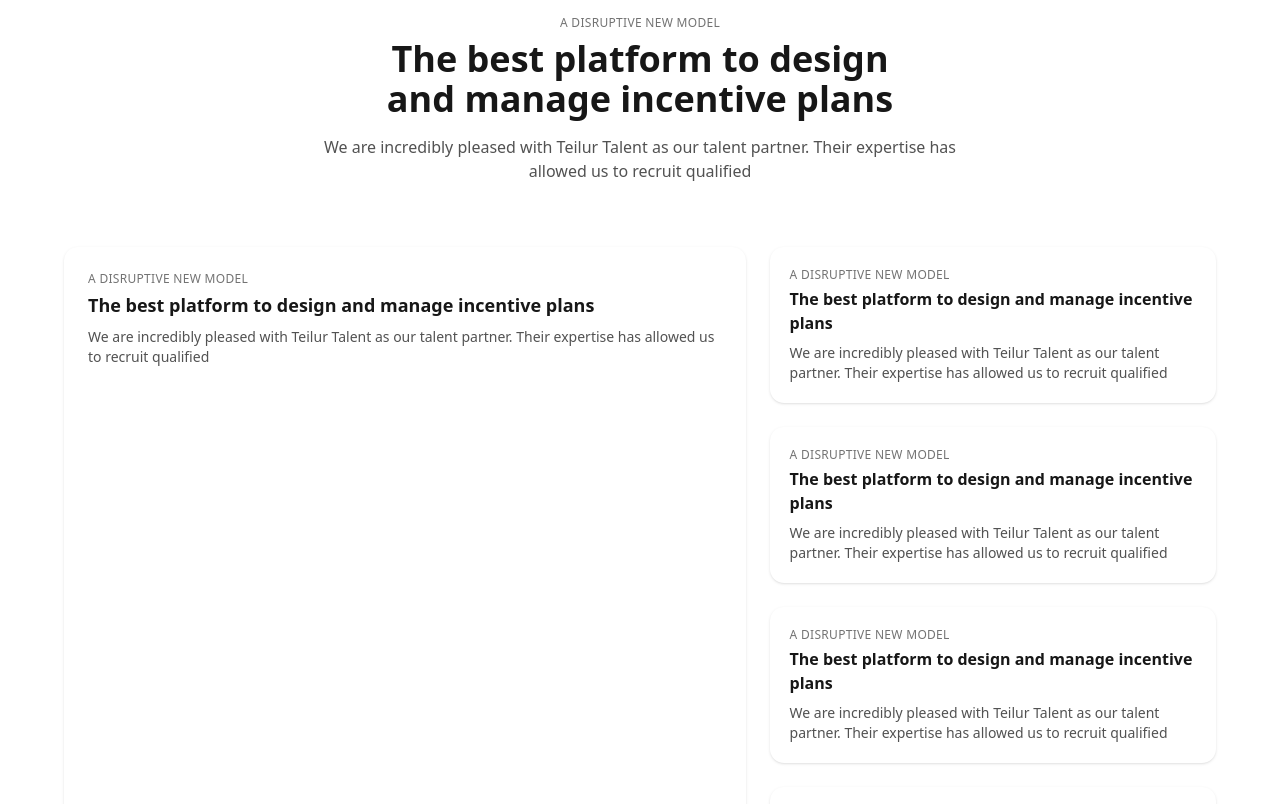
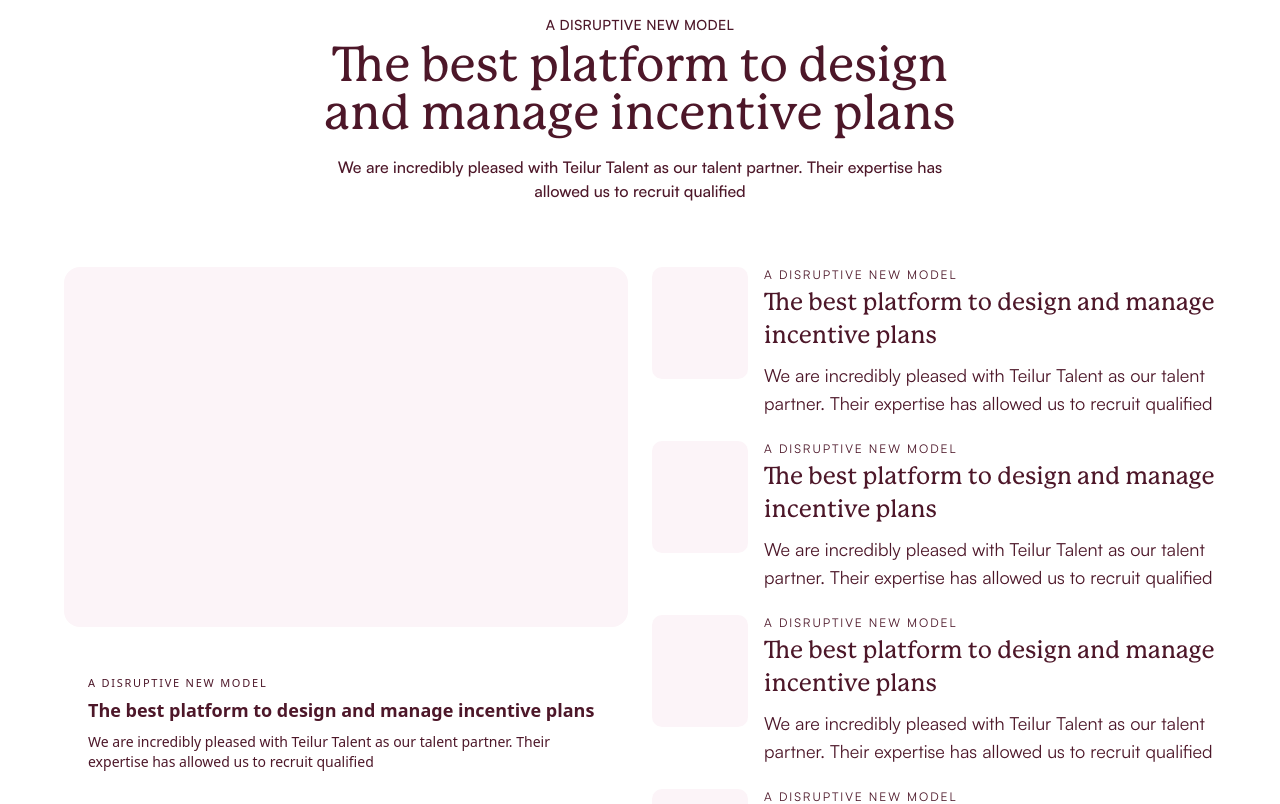
Before and after one commit to neuronhire/front-neuron-hire, a Next.js app: page / in a window 1280 px wide. Shown: the part 4920-5724 px from the top of the page. Built offline with nearby package versions, Linux system fonts and the light colour scheme.

Commit message:
refactor: improve layout and styling of TestimonialsSection for better readability and consistency

```diff
--- a/components/home/testimonial-section.tsx
+++ b/components/home/testimonial-section.tsx
@@ -1,6 +1,6 @@
 "use client";
 
-const testimonials = Array.from({ length: 5 }, (_, i) => ({
+const testimonials = Array.from({ length: 5 }, () => ({
   title: "The best platform to design and manage incentive plans",
   description:
     "We are incredibly pleased with Teilur Talent as our talent partner. Their expertise has allowed us to recruit qualified",
@@ -8,49 +8,62 @@ const testimonials = Array.from({ length: 5 }, (_, i) => ({
 }));
 
 export function TestimonialsSection() {
+  const [first, ...rest] = testimonials;
+
   return (
     <section className="py-24 px-6">
       <div className="max-w-6xl mx-auto">
         <div className="text-center max-w-3xl mx-auto mb-16">
-          <p className="text-xs uppercase tracking-wide text-neutral-500 mb-2">
+          <p className="text-sm uppercase font-medium tracking-wide text-neuronhire-red-lines mb-2 body-satoshi">
             A DISRUPTIVE NEW MODEL
           </p>
-          <h2 className="text-3xl md:text-4xl font-bold text-neutral-900 mb-4">
+          <h2 className="text-3xl md:text-5xl font-medium text-neuronhire-red-lines mb-4 body-mackinac">
             The best platform to design <br /> and manage incentive plans
           </h2>
-          <p className="text-base text-neutral-600">
+          <p className="text-base text-neuronhire-red-lines font-medium body-satoshi">
             We are incredibly pleased with Teilur Talent as our talent partner.
             Their expertise has <br /> allowed us to recruit qualified
           </p>
         </div>
 
-        <div className="grid grid-cols-1 md:grid-cols-5 gap-6">
-          <div className="md:col-span-3 bg-white rounded-xl p-6 shadow-sm hover:shadow-md transition">
-            <p className="text-xs uppercase tracking-wide text-neutral-500 mb-1">
-              {testimonials[0].label}
-            </p>
-            <h3 className="text-lg font-semibold text-neutral-900 mb-2">
-              {testimonials[0].title}
-            </h3>
-            <p className="text-sm text-neutral-600">
-              {testimonials[0].description}
-            </p>
+        <div className="grid grid-cols-1 md:grid-cols-2 gap-6 items-start">
+          <div className="flex flex-col">
+            <div
+              aria-hidden
+              className="mb-6 h-[360px] w-full rounded-2xl bg-neuronhire-bg-main"
+            />
+            <article className="rounded-2xl bg-white p-6">
+              <p className="text-[11px] uppercase tracking-[0.16em] mb-1 text-neuronhire-red-lines">
+                {first.label}
+              </p>
+              <h3 className="text-lg font-semibold mb-2 text-neuronhire-red-lines">
+                {first.title}
+              </h3>
+              <p className="text-sm text-neuronhire-red-lines">
+                {first.description}
+              </p>
+            </article>
           </div>
 
-          <div className="md:col-span-2 flex flex-col gap-6">
-            {testimonials.slice(1).map((item, i) => (
-              <div
-                key={i}
-                className="bg-white rounded-xl p-5 shadow-sm hover:shadow-md transition"
-              >
-                <p className="text-xs uppercase tracking-wide text-neutral-500 mb-1">
-                  {item.label}
-                </p>
-                <h4 className="text-md font-semibold text-neutral-900 mb-2">
-                  {item.title}
-                </h4>
-                <p className="text-sm text-neutral-600">{item.description}</p>
-              </div>
+          <div className="flex flex-col gap-6">
+            {rest.map((item, i) => (
+              <article key={i} className="flex gap-4 rounded-2xl">
+                <div
+                  aria-hidden
+                  className="w-20 md:w-24 h-28 rounded-lg bg-neuronhire-bg-main shrink-0"
+                />
+                <div>
+                  <p className="text-xs uppercase tracking-[0.16em] mb-1 text-neuronhire-red-lines body-satoshi">
+                    {item.label}
+                  </p>
+                  <h4 className="text-2xl font-medium leading-snug mb-2 text-neuronhire-red-lines body-mackinac">
+                    {item.title}
+                  </h4>
+                  <p className="text-lg text-neuronhire-red-lines body-satoshi">
+                    {item.description}
+                  </p>
+                </div>
+              </article>
             ))}
           </div>
         </div>
```
